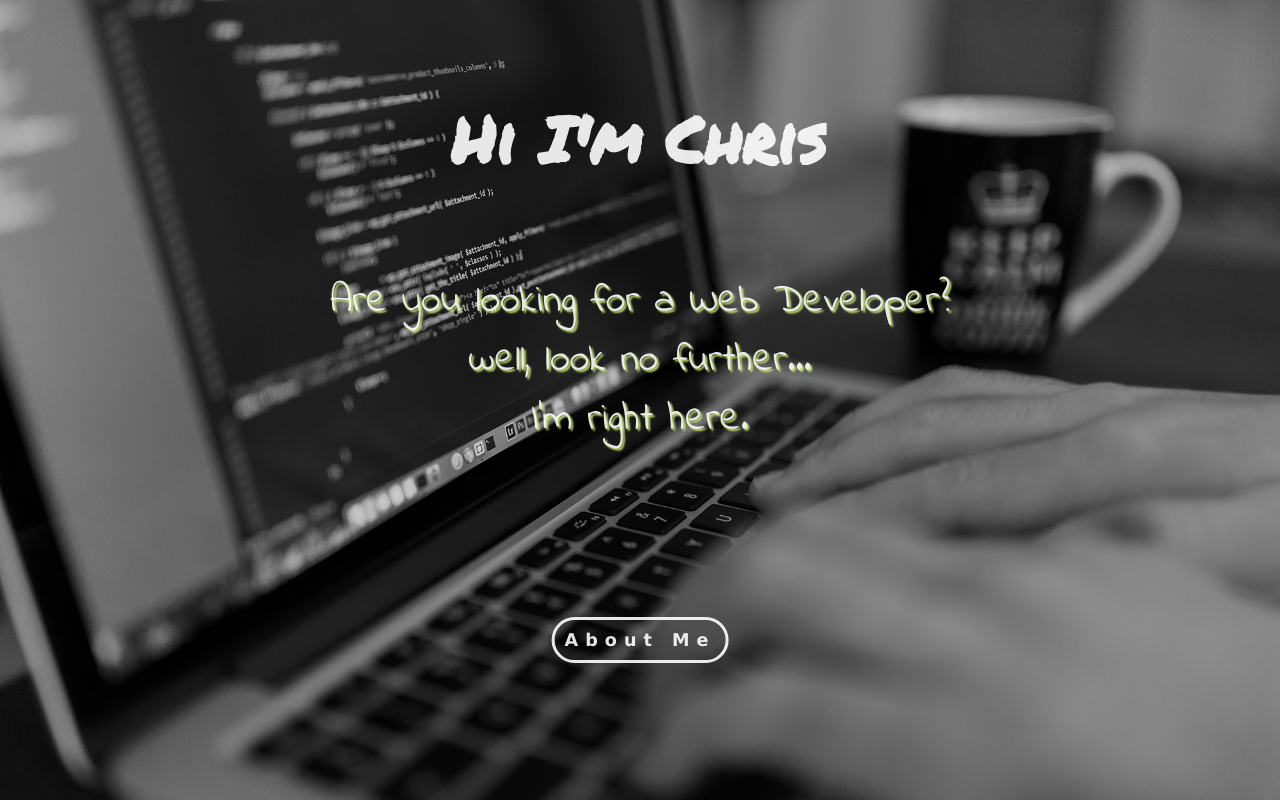
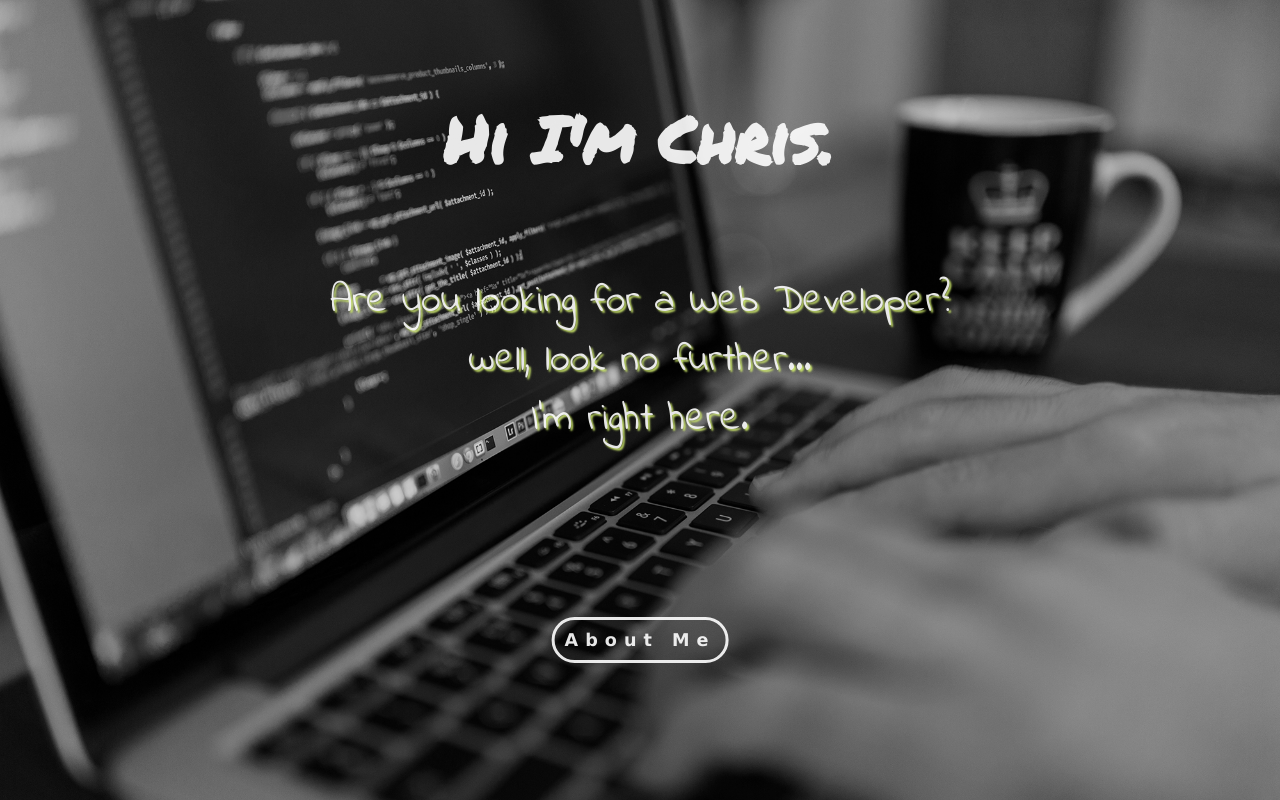
Before and after one commit to CJEspiritu/Portfolio, a plain HTML site: page index.html in a window 1280 px wide. Drawn offline with Linux system fonts and the light colour scheme; a web font is replaced by a local one.

Commit message:
portfolio
portfolio

```diff
--- a/index.html
+++ b/index.html
@@ -8,7 +8,7 @@
 
 <body>
    <div class="box">
-     <h1>Hi I'm Chris<h1>
+     <h1>Hi I'm Chris.<h1>
    </div>
       <p>Are you looking for a Web Developer?<br>well, look no further...<br>
          I'm right here.</p>
```
